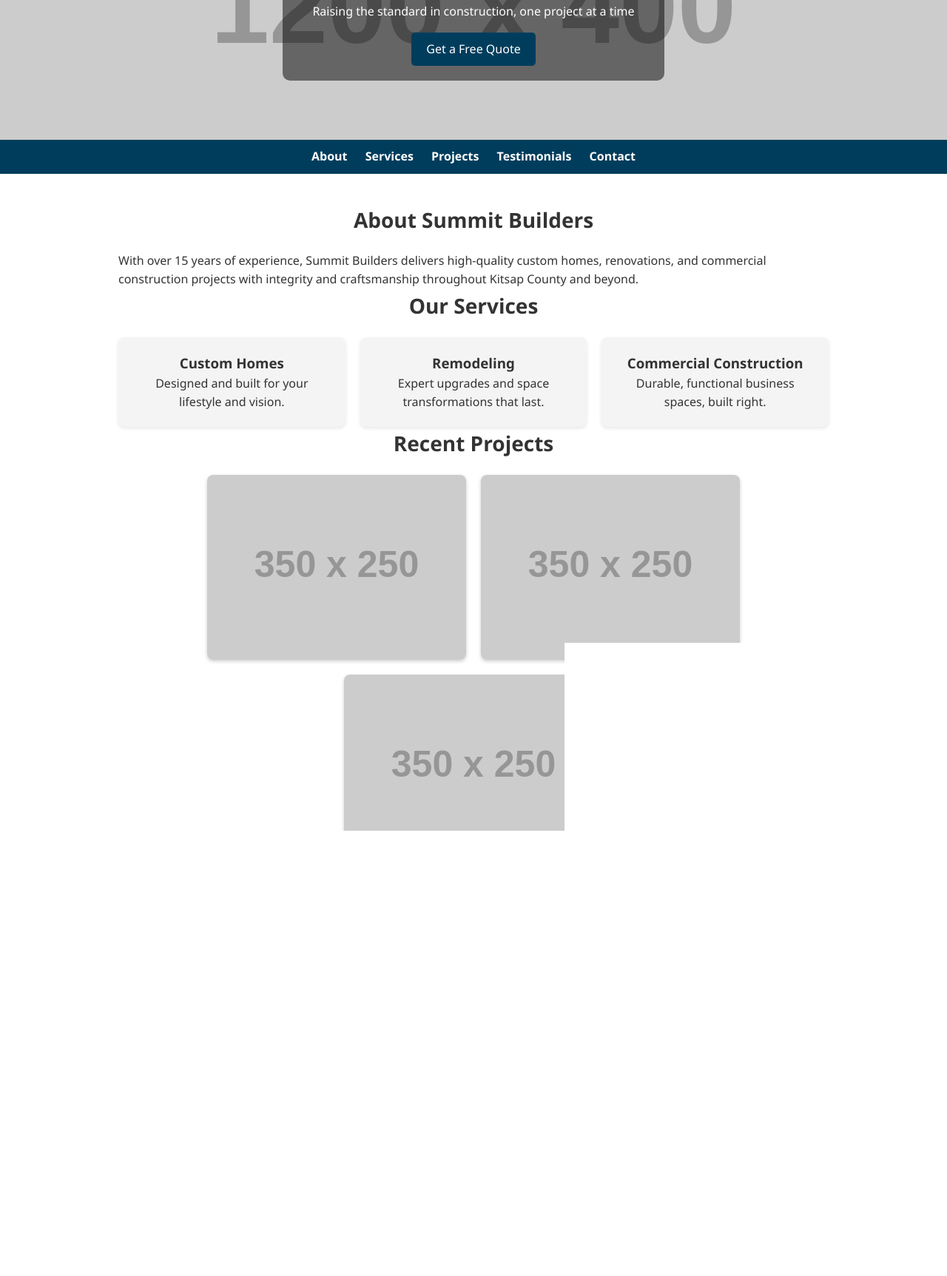
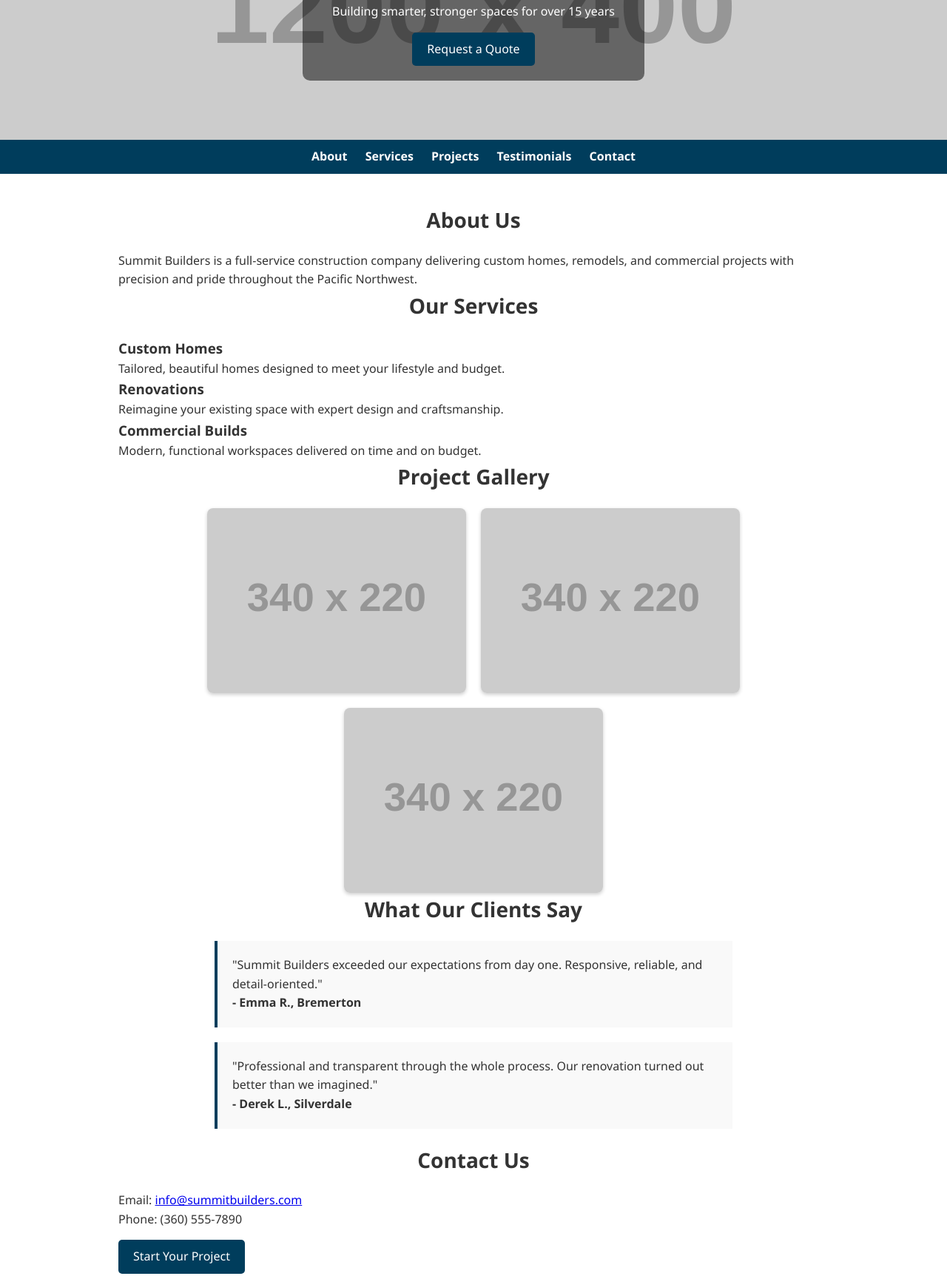
Before and after one commit to Tannerib/Northtown-, a plain HTML site: page index.html in a window 1280 px wide. Shown: the part 148-1873 px from the top of the page at 74% size. Drawn offline with Linux system fonts and the light colour scheme; placeholder pictures from the web are drawn by us.

Commit message:
Update index.html

```diff
--- a/index.html
+++ b/index.html
@@ -3,15 +3,18 @@
 <head>
   <meta charset="UTF-8" />
   <meta name="viewport" content="width=device-width, initial-scale=1.0"/>
-  <title>Summit Builders - Trusted Construction Experts</title>
+  <title>Summit Builders</title>
   <link rel="stylesheet" href="style.css" />
+  <link href="https://fonts.googleapis.com/css2?family=Inter:wght@400;600&display=swap" rel="stylesheet">
 </head>
 <body>
   <header class="hero">
-    <div class="hero-content">
-      <h1>Summit Builders</h1>
-      <p>Raising the standard in construction, one project at a time</p>
-      <a href="#contact" class="btn">Get a Free Quote</a>
+    <div class="overlay">
+      <div class="hero-content">
+        <h1>Summit Builders</h1>
+        <p>Building smarter, stronger spaces for over 15 years</p>
+        <a href="#contact" class="btn">Request a Quote</a>
+      </div>
     </div>
   </header>
 
@@ -24,55 +27,55 @@
   </nav>
 
   <main>
-    <section id="about">
-      <h2>About Summit Builders</h2>
-      <p>With over 15 years of experience, Summit Builders delivers high-quality custom homes, renovations, and commercial construction projects with integrity and craftsmanship throughout Kitsap County and beyond.</p>
+    <section id="about" class="section">
+      <h2>About Us</h2>
+      <p>Summit Builders is a full-service construction company delivering custom homes, remodels, and commercial projects with precision and pride throughout the Pacific Northwest.</p>
     </section>
 
-    <section id="services">
+    <section id="services" class="section gray">
       <h2>Our Services</h2>
-      <div class="service-list">
-        <div class="service-item">
+      <div class="grid">
+        <div class="card">
           <h3>Custom Homes</h3>
-          <p>Designed and built for your lifestyle and vision.</p>
+          <p>Tailored, beautiful homes designed to meet your lifestyle and budget.</p>
         </div>
-        <div class="service-item">
-          <h3>Remodeling</h3>
-          <p>Expert upgrades and space transformations that last.</p>
+        <div class="card">
+          <h3>Renovations</h3>
+          <p>Reimagine your existing space with expert design and craftsmanship.</p>
         </div>
-        <div class="service-item">
-          <h3>Commercial Construction</h3>
-          <p>Durable, functional business spaces, built right.</p>
+        <div class="card">
+          <h3>Commercial Builds</h3>
+          <p>Modern, functional workspaces delivered on time and on budget.</p>
         </div>
       </div>
     </section>
 
-    <section id="projects">
-      <h2>Recent Projects</h2>
+    <section id="projects" class="section">
+      <h2>Project Gallery</h2>
       <div class="gallery">
-        <img src="https://via.placeholder.com/350x250" alt="Custom Home Project" />
-        <img src="https://via.placeholder.com/350x250" alt="Kitchen Remodel" />
-        <img src="https://via.placeholder.com/350x250" alt="Office Buildout" />
+        <img src="https://via.placeholder.com/340x220" alt="Custom Home" />
+        <img src="https://via.placeholder.com/340x220" alt="Interior Remodel" />
+        <img src="https://via.placeholder.com/340x220" alt="Office Build" />
       </div>
     </section>
 
-    <section id="testimonials">
+    <section id="testimonials" class="section gray">
       <h2>What Our Clients Say</h2>
       <div class="testimonial">
-        <p>"Summit Builders brought our dream home to life. Professional, timely, and high quality work!"</p>
-        <strong>- Alex P., Poulsbo</strong>
+        <p>"Summit Builders exceeded our expectations from day one. Responsive, reliable, and detail-oriented."</p>
+        <strong>- Emma R., Bremerton</strong>
       </div>
       <div class="testimonial">
-        <p>"Efficient, affordable, and beautifully executed. We’ll use Summit again for future projects."</p>
-        <strong>- Jamie S., Bremerton</strong>
+        <p>"Professional and transparent through the whole process. Our renovation turned out better than we imagined."</p>
+        <strong>- Derek L., Silverdale</strong>
       </div>
     </section>
 
-    <section id="contact">
+    <section id="contact" class="section">
       <h2>Contact Us</h2>
       <p>Email: <a href="mailto:info@summitbuilders.com">info@summitbuilders.com</a></p>
       <p>Phone: (360) 555-7890</p>
-      <a href="mailto:info@summitbuilders.com" class="btn">Request an Estimate</a>
+      <a href="mailto:info@summitbuilders.com" class="btn">Start Your Project</a>
     </section>
   </main>
 
```
